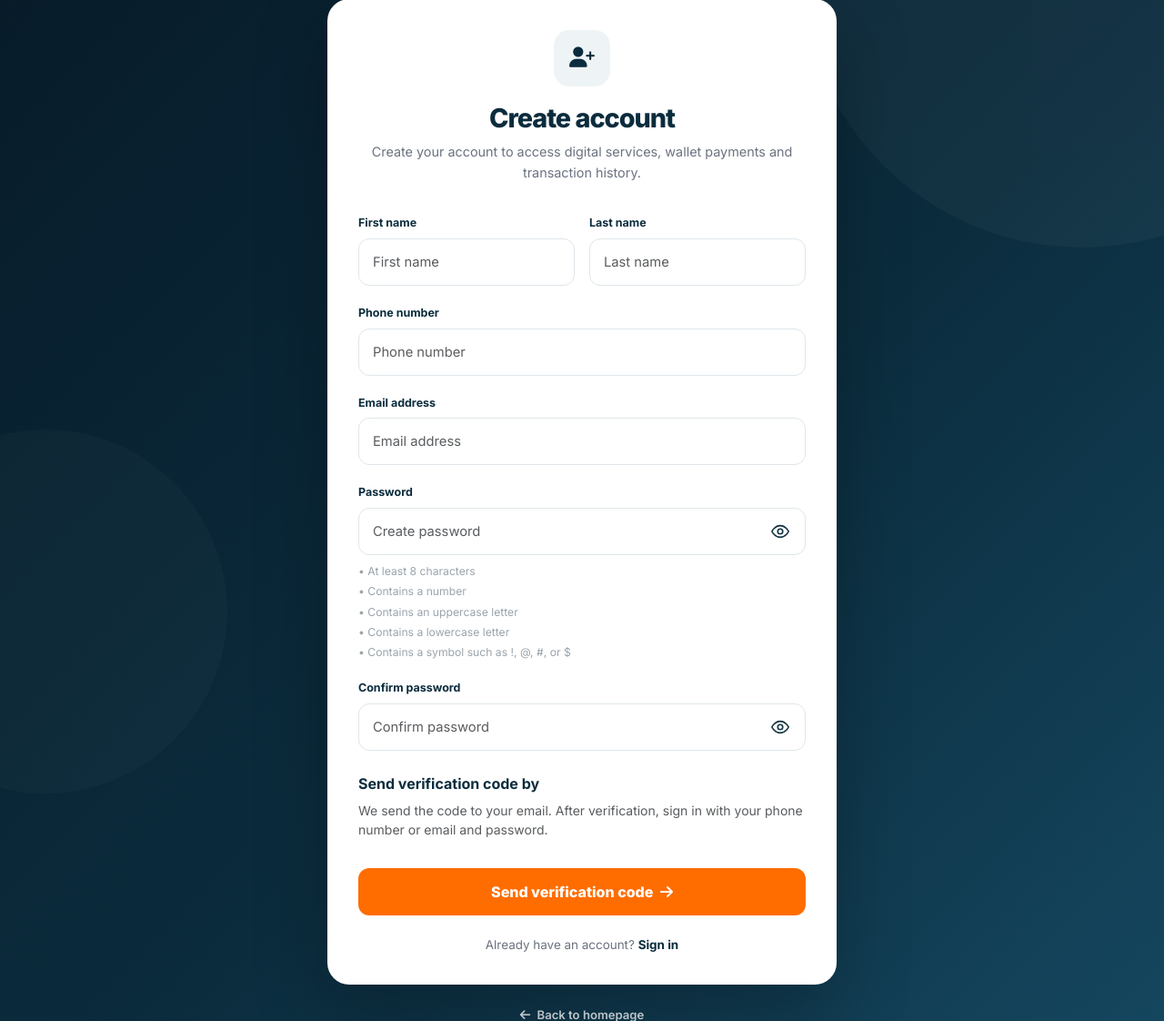
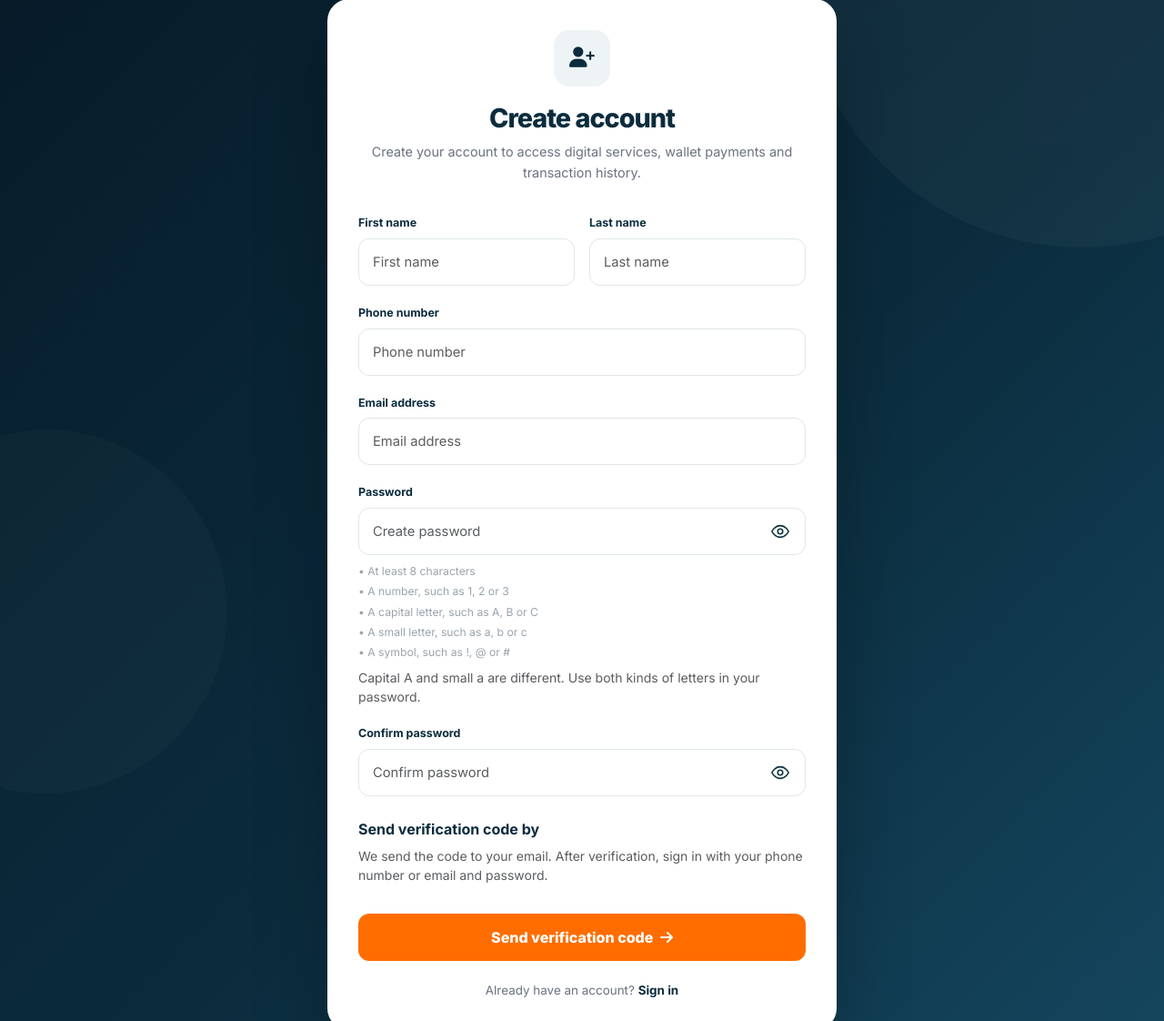
Before and after one commit to niv-3/ResultPin, a Django app: page /register/ in a window 1280 px wide. Shown: the part 98-1220 px from the top of the page at 91% size. Run offline with Django 5.2, Linux system fonts and the light colour scheme.

Commit message:
Explain missing signup password requirements with clear examples

```diff
--- a/store/templates/store/register.html
+++ b/store/templates/store/register.html
@@ -441,14 +441,16 @@
                         </li>
 
                         <li id="rule-number">
-                            • Contains a number
+                            • A number, such as 1, 2 or 3
                         </li>
 
-                        <li id="rule-uppercase">• Contains an uppercase letter</li>
-                        <li id="rule-lowercase">• Contains a lowercase letter</li>
-                        <li id="rule-symbol">• Contains a symbol such as !, @, #, or $</li>
+                        <li id="rule-uppercase">• A capital letter, such as A, B or C</li>
+                        <li id="rule-lowercase">• A small letter, such as a, b or c</li>
+                        <li id="rule-symbol">• A symbol, such as !, @ or #</li>
 
                     </ul>
+                    <p class="small text-muted mt-2">Capital A and small a are different. Use both kinds of letters in your password.</p>
+                    <p id="password-missing" class="small mt-2" role="status" aria-live="polite" hidden></p>
 
                 </div>
 
@@ -535,9 +537,24 @@ const passwordChecks = {
     symbol: value => symbolPattern.test(value)
 };
 
+const passwordDescriptions = {
+    length: "at least 8 characters",
+    uppercase: "a capital letter, such as A, B or C",
+    lowercase: "a small letter, such as a, b or c",
+    number: "a number, such as 1, 2 or 3",
+    symbol: "a symbol, such as !, @ or #"
+};
+function missingPasswordRequirements() {
+    return Object.entries(passwordDescriptions)
+        .filter(([rule]) => !passwordChecks[rule](password.value))
+        .map(([, description]) => description);
+}
 function updatePasswordRules() {
     for (const [rule, check] of Object.entries(passwordChecks)) {
-        document.getElementById("rule-" + rule).classList.toggle("valid", check(password.value));
+        const item = document.getElementById("rule-" + rule);
+        const passed = check(password.value);
+        item.classList.toggle("valid", passed);
+        item.textContent = (passed ? "✓ " : "• ") + passwordDescriptions[rule][0].toUpperCase() + passwordDescriptions[rule].slice(1);
     }
 }
 
@@ -545,6 +562,11 @@ password.addEventListener("input", () => {
     password.setCustomValidity('');
     document.querySelector('[name="password2"]').setCustomValidity('');
     updatePasswordRules();
+    const guidance = document.getElementById('password-missing');
+    if (!guidance.hidden) {
+        const missing = missingPasswordRequirements();
+        guidance.textContent = missing.length ? 'Your password still needs: ' + missing.join('; ') + '.' : 'Your password meets all requirements.';
+    }
 });
 document.querySelector('[name="password2"]').addEventListener('input', event => event.target.setCustomValidity(''));
 const signupError = document.querySelector('[role="alert"]');
@@ -555,16 +577,21 @@ updatePasswordRules();
 <script>
 document.querySelectorAll('form[method="post"]').forEach(form => {
     form.addEventListener('submit', event => {
-        if (!Object.values(passwordChecks).every(check => check(password.value))) {
+        const missing = missingPasswordRequirements();
+        if (missing.length) {
             event.preventDefault();
-            password.setCustomValidity('Use at least 8 characters with an uppercase letter, lowercase letter, number and symbol.');
+            const message = 'Your password still needs: ' + missing.join('; ') + '.';
+            const guidance = document.getElementById('password-missing');
+            guidance.hidden = false;
+            guidance.textContent = message;
+            password.setCustomValidity(message);
             password.reportValidity();
             return;
         }
         const confirmation = form.elements.password2;
         if (confirmation.value !== password.value) {
             event.preventDefault();
-            confirmation.setCustomValidity('Passwords do not match.');
+            confirmation.setCustomValidity('The two passwords are different. Type the same password in both boxes, using the same capital and small letters.');
             confirmation.reportValidity();
             return;
         }
--- a/store/views.py
+++ b/store/views.py
@@ -1093,14 +1093,19 @@ def payment_success(request):
 SIGNUP_PASSWORD_SYMBOL_PATTERN = r"[!@#$%^&*()_+=\-{}[\]:;\"'<>,.?/]"
 
 
+def password_missing_requirements(password: str):
+    checks = (
+        (len(password) >= 8, "at least 8 characters"),
+        (re.search(r"[A-Z]", password), "a capital letter, such as A, B or C"),
+        (re.search(r"[a-z]", password), "a small letter, such as a, b or c"),
+        (re.search(r"[0-9]", password), "a number, such as 1, 2 or 3"),
+        (re.search(SIGNUP_PASSWORD_SYMBOL_PATTERN, password), "a symbol, such as !, @ or #"),
+    )
+    return [description for passed, description in checks if not passed]
+
+
 def password_is_strong(password: str) -> bool:
-    return (
-        len(password) >= 8
-        and re.search(r"[A-Z]", password)
-        and re.search(r"[a-z]", password)
-        and re.search(r"[0-9]", password)
-        and re.search(SIGNUP_PASSWORD_SYMBOL_PATTERN, password)
-    )
+    return not password_missing_requirements(password)
 
 
 def send_otp(email: str, otp: str):
@@ -1157,10 +1162,10 @@ def register(request):
             return invalid_signup("invalid_email_or_password", "Valid email and password required.")
 
         if password != password2:
-            return invalid_signup("password_mismatch", "Passwords do not match.")
+            return invalid_signup("password_mismatch", "Passwords do not match. Type the same password in both boxes, using the same capital and small letters.")
 
         if not password_is_strong(password):
-            return invalid_signup("weak_password", "Password must be 8+ chars with uppercase, lowercase, number, and symbol.")
+            return invalid_signup("weak_password", "Your password still needs: " + "; ".join(password_missing_requirements(password)) + ".")
 
         if User.objects.filter(email=email).exists():
             return invalid_signup("email_registered", "Email already registered.")
```
Also changed, not shown: store/test_signup_otp.py (+15 -0 lines).
